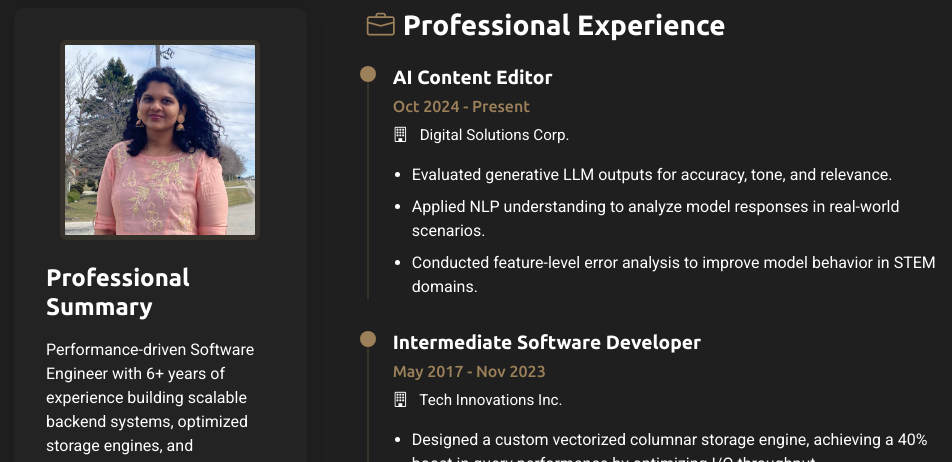
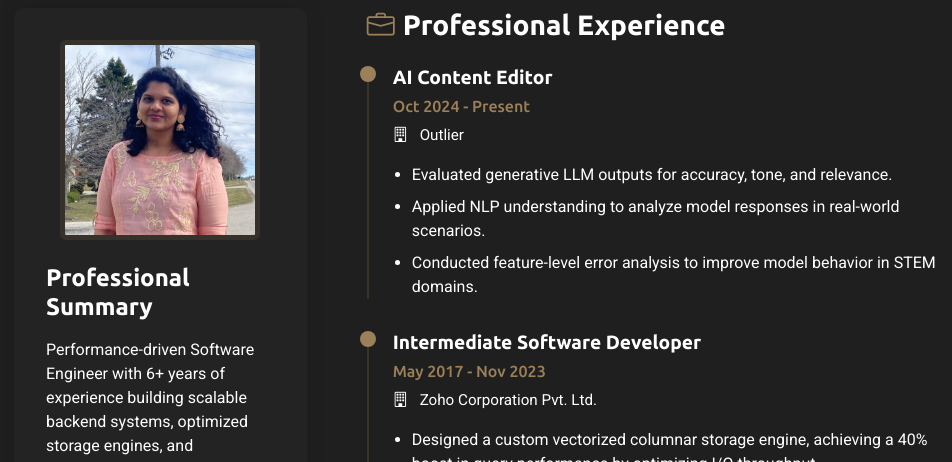
Before and after one commit to praiselydia/my-portfolio, a plain HTML site: page index.html in a window 1280 px wide. Shown: the part 3940-4402 px from the top of the page, without its empty margins (328-1280 px from the left). Drawn offline with nearby package versions, Linux system fonts and the light colour scheme.

Commit message:
Update corporates

```diff
--- a/index.html
+++ b/index.html
@@ -574,7 +574,7 @@
               <div class="resume-item">
                 <h4>AI Content Editor</h4>
                 <h5>Oct 2024 - Present</h5>
-                <p class="company"><i class="bi bi-building"></i> Digital Solutions Corp.</p>
+                <p class="company"><i class="bi bi-building"></i> Outlier</p>
                 <ul>
                   <li>Evaluated generative LLM outputs for accuracy, tone, and relevance.</li>
                   <li>Applied NLP understanding to analyze model responses in real-world scenarios.</li>
@@ -585,7 +585,7 @@
               <div class="resume-item">
                 <h4>Intermediate Software Developer</h4>
                 <h5>May 2017 - Nov 2023</h5>
-                <p class="company"><i class="bi bi-building"></i> Tech Innovations Inc.</p>
+                <p class="company"><i class="bi bi-building"></i> Zoho Corporation Pvt. Ltd.</p>
                 <ul>
                   <li>Designed a custom vectorized columnar storage engine, achieving a 40% boost in query performance by optimizing I/O throughput.</li>
                   <li>Engineered multithreaded query execution pipelines that minimized contention and fully leveraged hardware-level concurrency.</li>
```
